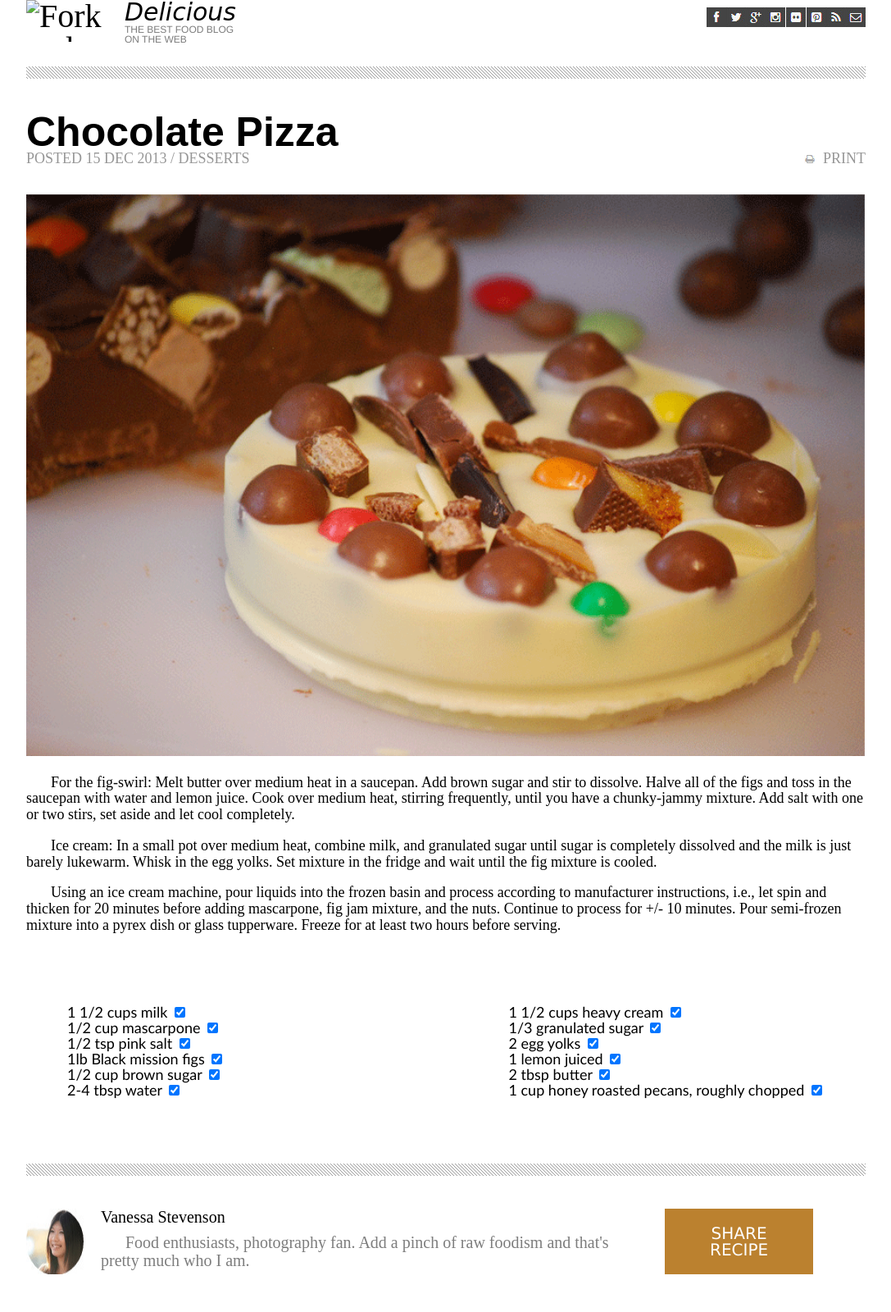
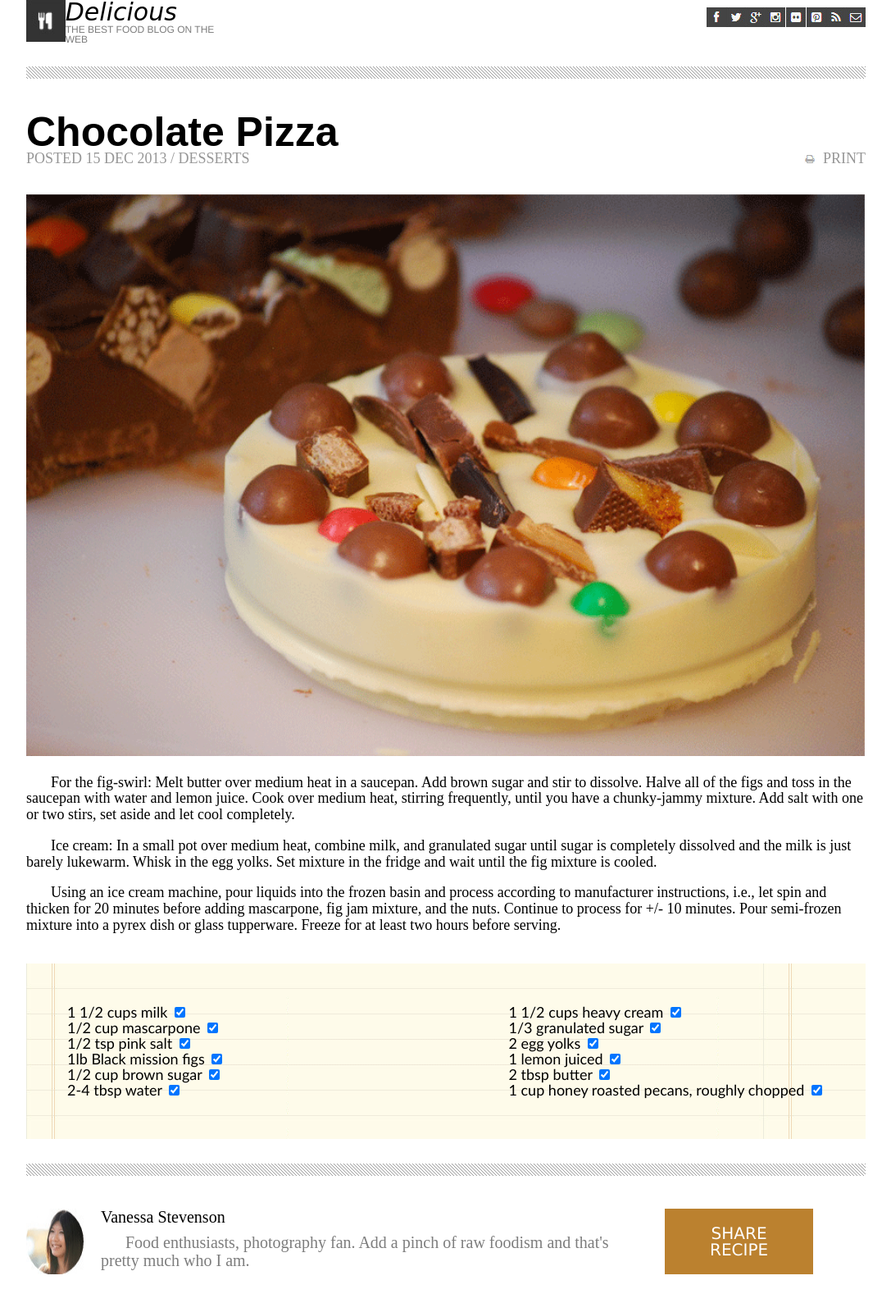
Before and after one commit to Arturovaladez1/chocolate-pizza, a plain HTML site: page index.html in a window 1280 px wide. Shown: the top 1600 px of the page at 82% size, without its empty margins (96-1183 px from the left). Drawn offline with Linux system fonts and the light colour scheme; the site is published under a folder, as on GitHub Pages, so addresses that start at the root find nothing.

Commit message:
finished3

```diff
--- a/index.html
+++ b/index.html
@@ -15,7 +15,7 @@
 
     <header>
       <div class="leftItems">
-        <img src="/images/logo.png" alt="Fork and knive Logo" />
+        <img src="images/logo.png" alt="Fork and knive Logo" />
         <div class="Text">
           <h2> Delicious </h2>
           <p> THE BEST FOOD BLOG ON THE WEB</p>
--- a/style.css
+++ b/style.css
@@ -132,7 +132,7 @@ h1 {
 .checksbox {
   display: flex;
   justify-content: space-between;
-  background-image: url(/images/list-bg.png);
+  background-image: url(images/list-bg.png);
   font-family: 'Gill Sans', 'Gill Sans MT', Calibri, 'Trebuchet MS', sans-serif;
   width: 100%;
   padding: 50px;
```
